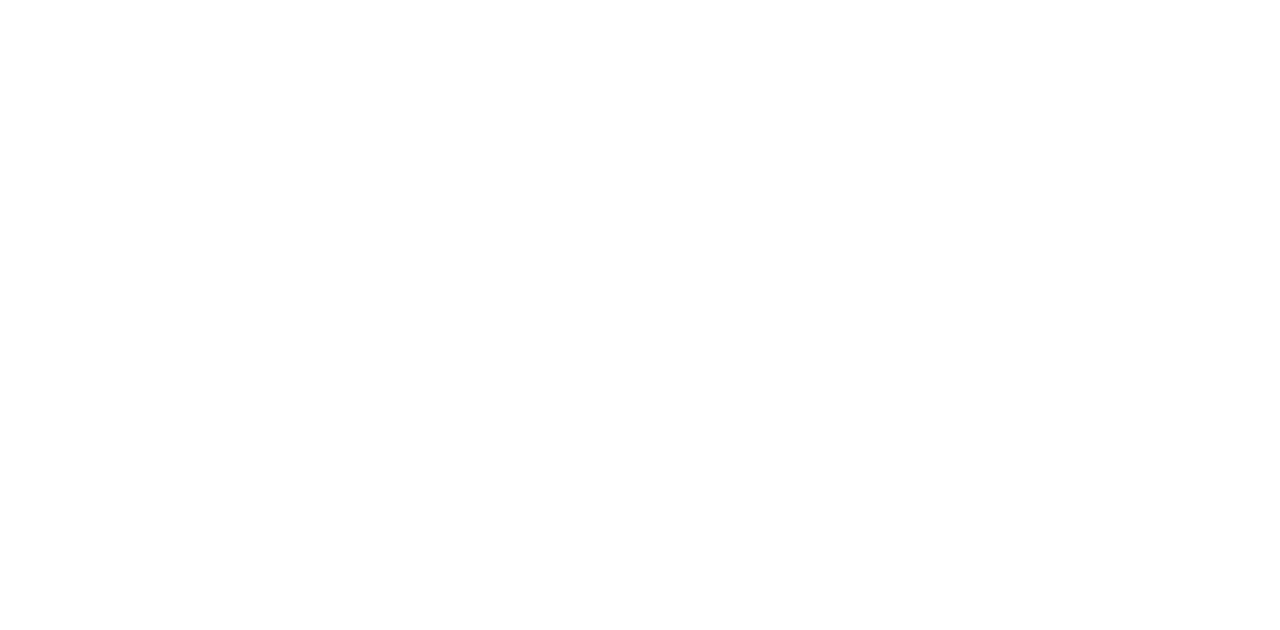
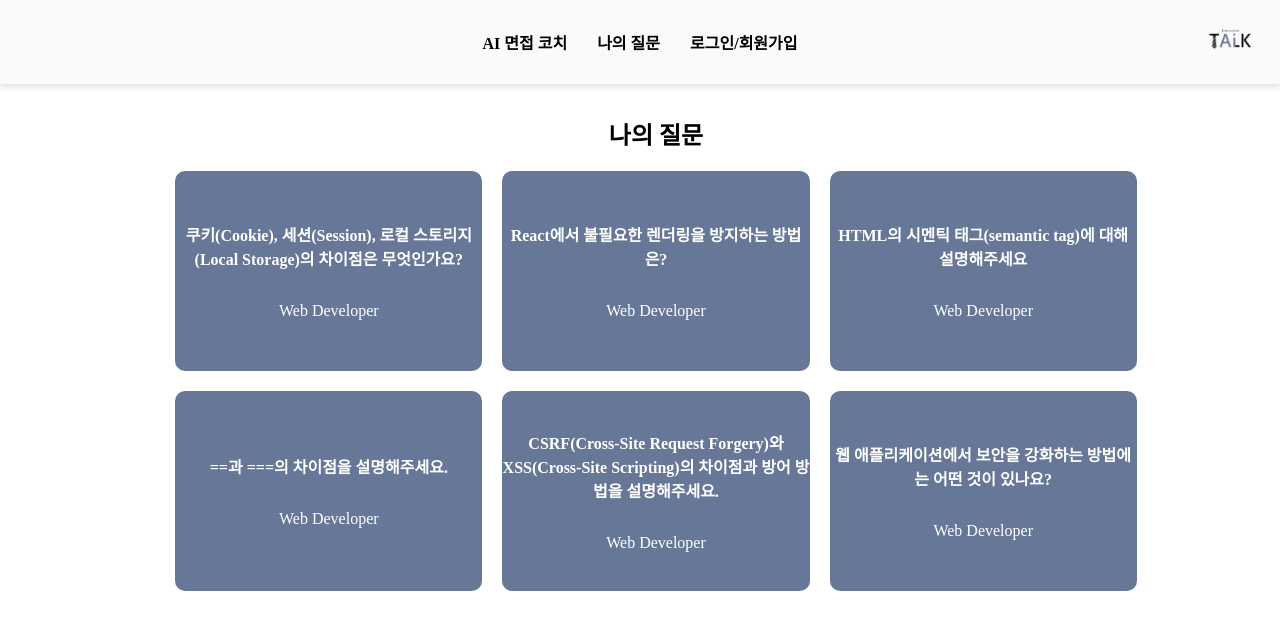
Before and after one commit to jokangmin/TalkTalkInterview_Ai, a React (Vite) app: page /myQuestions in a window 1280 px wide. Before the commit this address had no page. Shown: the top 630 px of the page. Built offline with nearby package versions, Linux system fonts and the light colour scheme.

Commit message:
나의 질문 페이지 기본 디자인 완료

```diff
--- a/src/App.jsx
+++ b/src/App.jsx
@@ -10,6 +10,8 @@
 import SignUpProvider from './contexts/LoginContext/SignUpContext';
 import SignUpPage from './components/LoginPage/SignUpMain';
 import AuthProvider from './contexts/AuthContext';
+import MyQuestionsProvider from './contexts/MyQuestionsContext/MyQuestionsContext';
+import MyQuestionsPage from './components/MyQuestionsPage/MyQuestions';
 
 function App() {
   return (
@@ -57,6 +59,16 @@
               }
             />
 
+            {/* 나의 질문 페이지 */}
+            <Route
+              path="/myQuestions"
+              element={
+                <MyQuestionsProvider>
+                  <MyQuestionsPage />
+                </MyQuestionsProvider>
+              }
+            />
+
             {/* 헤더 페이지 */}
             <Route path="/header" element={<HeaderPage />} />
           </Routes>
--- /dev/null
+++ b/src/assets/css/Question/MyQuestionsMain.module.css
@@ -0,0 +1,52 @@
+.container {
+    padding: 1rem;
+    width: 100%;
+    margin: 0 auto;
+    margin-top: 80px;
+    display: flex;
+    flex-direction: column;
+    align-items: center;
+}
+
+/* card css */
+.cards {
+    display: flex;
+    flex-direction: row;
+    flex-wrap: wrap;
+    gap: 20px;
+    width: 80%;
+    justify-content: center;
+}
+
+.card {
+    background-color: #677797;
+    display: flex;
+    align-items: center;
+    justify-content: center;
+    flex-direction: column;
+    text-align: center;
+    height: 25vh;
+    width: 30%;
+    border-radius: 10px;
+    color: white;
+    cursor: pointer;
+    transition: 400ms;
+}
+
+.question {
+font-size: 1em;
+font-weight: 700;
+}
+
+p.second-text {
+font-size: .7em;
+}
+
+.card:hover {
+transform: scale(1.1, 1.1);
+}
+
+.cards:hover > .card:not(:hover) {
+filter: blur(10px);
+transform: scale(0.9, 0.9);
+}
--- a/src/components/Header/Header.jsx
+++ b/src/components/Header/Header.jsx
@@ -29,8 +29,8 @@
                         </a>
                     </li>
                     <li className={styles.menu_item}>
-                        <a href="#" onClick={(e) => { e.preventDefault(); navigate('/custom-questions'); }}>
-                            나만의 질문
+                        <a href="#" onClick={(e) => { e.preventDefault(); navigate('/myQuestions'); }}>
+                            나의 질문
                         </a>
                     </li>
 
--- /dev/null
+++ b/src/components/MyQuestionsPage/MyQuestions.jsx
@@ -0,0 +1,42 @@
+import React from 'react';
+import styles from '../../assets/css/Question/MyQuestionsMain.module.css';
+import Header from '../Header/Header';
+
+const MyQuestions = () => {
+    return (
+        <div className={styles.container}>
+            <Header />
+
+            <h2 className={styles.title}>나의 질문</h2>
+
+            <div className={styles.cards}>
+                <div className={styles.card}>
+                    <p className={styles.question}>쿠키(Cookie), 세션(Session), 로컬 스토리지(Local Storage)의 차이점은 무엇인가요?</p>
+                    <p className={styles.secondText}>Web Developer</p>
+                </div>
+                <div className={styles.card}>
+                    <p className={styles.question}>React에서 불필요한 렌더링을 방지하는 방법은?</p>
+                    <p className={styles.secondText}>Web Developer</p>
+                </div>
+                <div className={styles.card}>
+                    <p className={styles.question}>HTML의 시멘틱 태그(semantic tag)에 대해 설명해주세요</p>
+                    <p className={styles.secondText}>Web Developer</p>
+                </div>
+                <div className={styles.card}>
+                    <p className={styles.question}>==과 ===의 차이점을 설명해주세요.</p>
+                    <p className={styles.secondText}>Web Developer</p>
+                </div>
+                <div className={styles.card}>
+                    <p className={styles.question}>CSRF(Cross-Site Request Forgery)와 XSS(Cross-Site Scripting)의 차이점과 방어 방법을 설명해주세요.</p>
+                    <p className={styles.secondText}>Web Developer</p>
+                </div>
+                <div className={styles.card}>
+                    <p className={styles.question}>웹 애플리케이션에서 보안을 강화하는 방법에는 어떤 것이 있나요?</p>
+                    <p className={styles.secondText}>Web Developer</p>
+                </div>
+            </div>
+        </div>
+    );
+};
+
+export default MyQuestions;
--- /dev/null
+++ b/src/contexts/MyQuestionsContext/MyQuestionsContext.jsx
@@ -0,0 +1,15 @@
+import React, { createContext } from 'react';
+
+export const MyQuestionsContext = createContext();
+
+const MyQuestionsProvider = ({children}) => {
+    return (
+        <MyQuestionsContext.Provider value={{
+
+        }}>
+            {children}
+        </MyQuestionsContext.Provider>
+    );
+};
+
+export default MyQuestionsProvider;
```
